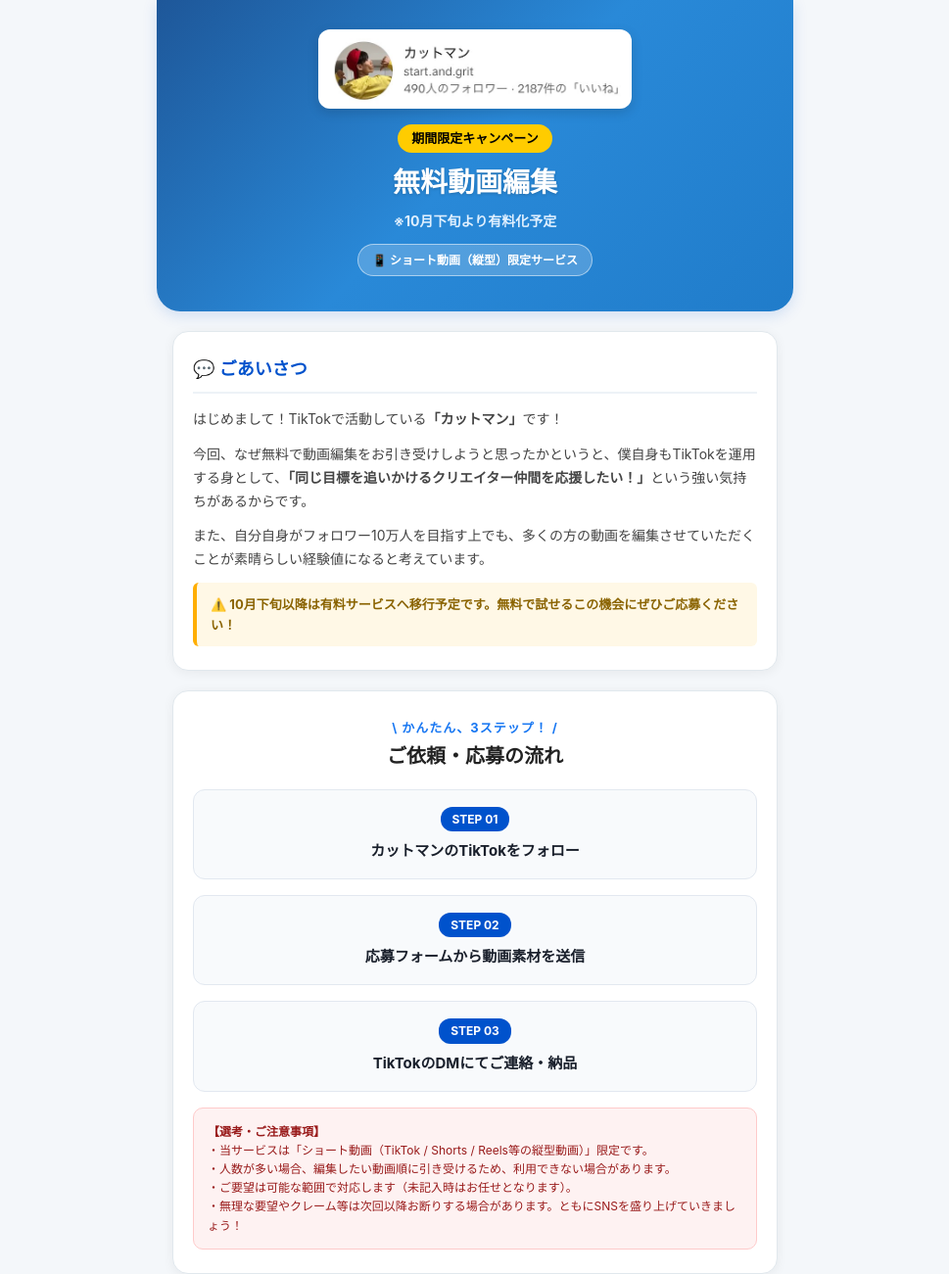
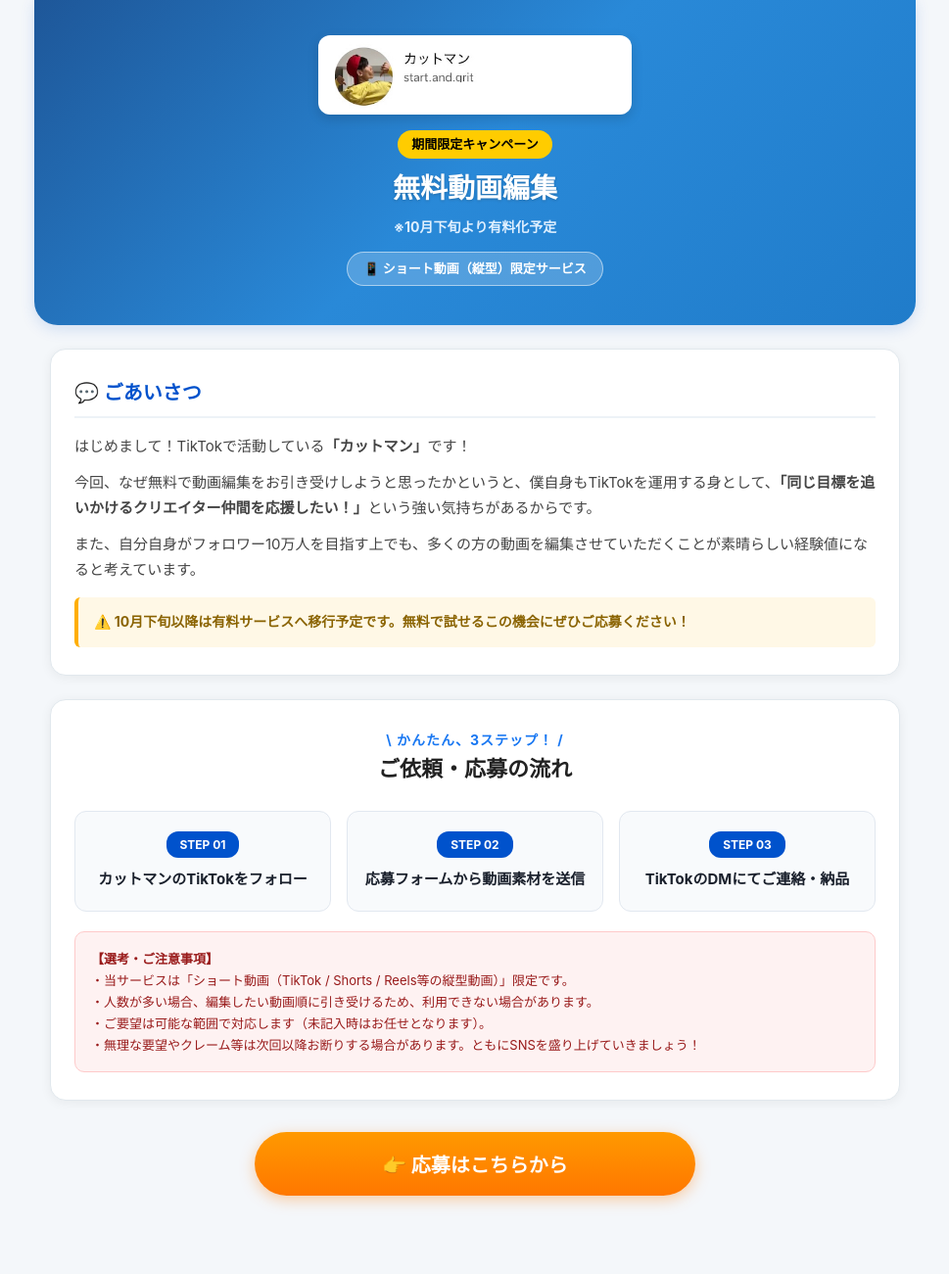
Before and after one commit to LH20000603-wq/cutman-edit, a plain HTML site: page index.html in a window 1280 px wide. Shown: the top 1301 px of the page at 98% size, without its empty margins (155-1124 px from the left). Drawn offline with Linux system fonts and the light colour scheme.

Commit message:
Refactor styles and update form layout in index.html
Updated styles and layout for various elements in index.html. Adjusted container width, padding, font sizes, and modified form fields for better user experience.

```diff
--- a/index.html
+++ b/index.html
@@ -18,26 +18,24 @@
     * { box-sizing: border-box; margin: 0; padding: 0; font-family: -apple-system, BlinkMacSystemFont, "Segoe UI", Roboto, "Helvetica Neue", Arial, sans-serif; }
     body { background-color: var(--bg-light); color: var(--text-main); line-height: 1.6; padding-bottom: 60px; }
 
-    .container { max-width: 650px; margin: 0 auto; }
+    .container { max-width: 900px; margin: 0 auto; }
 
-    /* ヒーローヘッダー (クラウドワークス風の青背景) */
+    /* ヒーローヘッダー */
     .hero {
       background: linear-gradient(135deg, #1e5799 0%, #2989d8 50%, #207cca 100%);
       color: #fff;
       text-align: center;
-      padding: 30px 20px 36px;
+      padding: 36px 20px 40px;
       border-radius: 0 0 24px 24px;
       box-shadow: 0 4px 15px rgba(0,82,204,0.15);
-      position: relative;
     }
 
-    /* プロフィール画像をそのままカード状で綺麗に見せるスタイル */
     .hero-profile {
       width: 100%;
       max-width: 320px;
       height: auto;
       border-radius: 12px;
-      border: 2px solid rgba(255, 255, 255, 0.8);
+      border: 2px solid rgba(255, 255, 255, 0.9);
       margin: 0 auto 16px;
       box-shadow: 0 4px 12px rgba(0,0,0,0.15);
       display: block;
@@ -67,12 +65,12 @@
       background: rgba(255, 255, 255, 0.2);
       border: 1px solid rgba(255, 255, 255, 0.5);
       color: #fff;
-      font-size: 12px;
+      font-size: 13px;
       font-weight: bold;
-      padding: 6px 14px;
+      padding: 6px 16px;
       border-radius: 20px;
       display: inline-block;
-      margin-top: 12px;
+      margin-top: 14px;
     }
 
     .main-content { padding: 0 16px; }
@@ -81,54 +79,60 @@
     .card {
       background: var(--card-bg);
       border-radius: 16px;
-      padding: 24px 20px;
-      margin-top: 20px;
+      padding: 28px 24px;
+      margin-top: 24px;
       box-shadow: 0 2px 12px rgba(0,0,0,0.06);
       border: 1px solid #e1e8ed;
     }
 
     .card h2 {
-      font-size: 18px;
+      font-size: 20px;
       color: var(--secondary-blue);
-      margin-bottom: 14px;
+      margin-bottom: 16px;
       border-bottom: 2px solid #edf2f7;
       padding-bottom: 8px;
-      display: flex;
-      align-items: center;
-      gap: 6px;
     }
 
-    .card p { font-size: 14px; color: #444; margin-bottom: 12px; line-height: 1.7; }
+    .card p { font-size: 15px; color: #444; margin-bottom: 12px; line-height: 1.7; }
 
     .notice-box {
       background: #fff8e6;
       border-left: 4px solid #ffae00;
-      padding: 12px 14px;
+      padding: 14px 16px;
       border-radius: 6px;
-      margin-top: 12px;
-      font-size: 13px;
+      margin-top: 16px;
+      font-size: 14px;
       color: #8a6300;
       font-weight: bold;
     }
 
-    /* かんたん3ステップイラスト表示 (クラウドワークス風) */
-    .steps-header { text-align: center; margin-bottom: 18px; }
-    .steps-header span { font-size: 13px; font-weight: bold; color: var(--primary-blue); letter-spacing: 1px; }
-    .steps-header h3 { font-size: 20px; font-weight: bold; color: #222; }
+    /* 3ステップ（横並び表示） */
+    .steps-header { text-align: center; margin-bottom: 24px; }
+    .steps-header span { font-size: 14px; font-weight: bold; color: var(--primary-blue); letter-spacing: 1px; }
+    .steps-header h3 { font-size: 22px; font-weight: bold; color: #222; }
 
     .steps-container {
-      display: flex;
-      flex-direction: column;
+      display: grid;
+      grid-template-columns: repeat(3, 1fr);
       gap: 16px;
+    }
+
+    @media (max-width: 600px) {
+      .steps-container {
+        grid-template-columns: 1fr;
+      }
     }
 
     .step-item {
       background: #f8fafc;
       border: 1px solid #e2e8f0;
       border-radius: 12px;
-      padding: 16px;
+      padding: 20px 14px;
       text-align: center;
-      position: relative;
+      display: flex;
+      flex-direction: column;
+      align-items: center;
+      justify-content: center;
     }
 
     .step-badge {
@@ -136,10 +140,10 @@
       color: #fff;
       font-size: 12px;
       font-weight: bold;
-      padding: 3px 12px;
+      padding: 4px 14px;
       border-radius: 12px;
       display: inline-block;
-      margin-bottom: 8px;
+      margin-bottom: 10px;
     }
 
     .step-title { font-weight: bold; font-size: 15px; color: #1a202c; }
@@ -149,58 +153,63 @@
       background: #fef2f2;
       border: 1px solid #fecaca;
       border-radius: 10px;
-      padding: 14px;
-      margin-top: 16px;
-      font-size: 12px;
+      padding: 16px;
+      margin-top: 20px;
+      font-size: 13px;
       color: #991b1b;
-      line-height: 1.6;
+      line-height: 1.7;
     }
 
     /* 応募ボタン */
     .btn-apply {
       display: block;
       width: 100%;
+      max-width: 450px;
+      margin: 32px auto;
       background: linear-gradient(180deg, #ff9900 0%, #ff7700 100%);
       color: #fff;
       text-align: center;
-      font-size: 19px;
+      font-size: 20px;
       font-weight: bold;
       padding: 18px;
       border-radius: 35px;
-      text-decoration: none;
-      margin: 28px 0;
-      box-shadow: 0 4px 15px rgba(255, 119, 0, 0.35);
       border: none;
       cursor: pointer;
+      box-shadow: 0 4px 15px rgba(255, 119, 0, 0.35);
       transition: transform 0.2s;
     }
     .btn-apply:hover { transform: translateY(-2px); }
 
     /* 応募フォーム画面 */
     #formSection { display: none; padding: 20px 16px; }
-    .form-group { margin-bottom: 18px; }
-    .form-group label { display: block; font-size: 13px; font-weight: bold; margin-bottom: 6px; color: #333; }
-    .form-group label .req { color: #e53e3e; margin-left: 4px; font-size: 11px; background: #fff5f5; padding: 2px 6px; border-radius: 4px; border: 1px solid #feb2b2; }
-    .form-group label .opt { color: #718096; margin-left: 4px; font-size: 11px; }
+    .form-group { margin-bottom: 20px; }
+    .form-group label { display: block; font-size: 14px; font-weight: bold; margin-bottom: 8px; color: #333; }
+    .form-group label .req { color: #e53e3e; margin-left: 6px; font-size: 11px; background: #fff5f5; padding: 2px 6px; border-radius: 4px; border: 1px solid #feb2b2; }
+    .form-group label .opt { color: #718096; margin-left: 6px; font-size: 11px; }
 
     .form-group input, .form-group textarea {
       width: 100%;
-      padding: 12px;
+      padding: 12px 14px;
       background: #fff;
       border: 1px solid #cbd5e0;
       border-radius: 8px;
       color: #2d3748;
-      font-size: 14px;
+      font-size: 15px;
       outline: none;
     }
     .form-group input:focus, .form-group textarea:focus { border-color: var(--primary-blue); box-shadow: 0 0 0 3px rgba(24,119,242,0.15); }
-    .form-group textarea { resize: vertical; height: 110px; }
+    .form-group textarea { resize: vertical; height: 120px; }
+
+    .char-count { font-size: 12px; color: #718096; text-align: right; margin-top: 4px; }
 
     .submit-btn {
       width: 100%;
+      max-width: 400px;
+      display: block;
+      margin: 24px auto 0;
       background: var(--primary-blue);
       color: #fff;
-      font-size: 17px;
+      font-size: 18px;
       font-weight: bold;
       padding: 16px;
       border: none;
@@ -208,7 +217,7 @@
       cursor: pointer;
       box-shadow: 0 4px 12px rgba(24,119,242,0.3);
     }
-    .back-btn { display: inline-block; color: var(--text-sub); font-size: 13px; text-decoration: none; margin-bottom: 16px; cursor: pointer; font-weight: bold; }
+    .back-btn { display: inline-block; color: var(--text-sub); font-size: 14px; text-decoration: none; margin-bottom: 16px; cursor: pointer; font-weight: bold; }
   </style>
 </head>
 <body>
@@ -220,8 +229,8 @@
 
       <!-- ヘッダーエリア -->
       <div class="hero">
-        <!-- TikTokのプロフィール画像をそのまま角丸カード風に表示 -->
-        <img src="IMG_1319.jpeg" alt="カットマン プロフィール" class="hero-profile" onerror="this.style.display='none'">
+        <!-- アップロードした画像を表示 -->
+        <img src="icon.png" alt="カットマン プロフィール" class="hero-profile" onerror="this.style.display='none'">
 
         <div class="badge-wrap"><span class="badge">期間限定キャンペーン</span></div>
         <h1>無料動画編集</h1>
@@ -295,18 +304,14 @@
           </div>
 
           <div class="form-group">
-            <label>2. フォロー画面のスクリーンショット <span class="req">必須</span></label>
-            <input type="file" name="screenshot" accept="image/*" required>
-          </div>
-
-          <div class="form-group">
-            <label>3. 編集してほしい動画素材（※ショート動画限定） <span class="req">必須</span></label>
+            <label>2. 編集してほしい動画素材（※ショート動画限定） <span class="req">必須</span></label>
             <input type="file" name="video_file" accept="video/*" required>
           </div>
 
           <div class="form-group">
-            <label>4. どのような編集をしてほしいか <span class="opt">(任意・500字以内)</span></label>
-            <textarea name="request_detail" maxlength="500" placeholder="テロップの雰囲気やカット割りなど、ご希望があればご記入ください。未記入の場合はこちらにお任せとなります。"></textarea>
+            <label>3. どのような編集をしてほしいか <span class="opt">(任意・500字以内)</span></label>
+            <textarea id="requestText" name="request_detail" maxlength="500" placeholder="テロップの雰囲気やカット割りなど、ご希望があればご記入ください。未記入の場合はこちらにお任せとなります。" oninput="updateCount(this)"></textarea>
+            <div class="char-count"><span id="charNum">0</span> / 500文字</div>
           </div>
 
           <button type="submit" class="submit-btn">上記の内容で送信する</button>
@@ -328,6 +333,13 @@
       document.getElementById('mainSection').style.display = 'block';
       window.scrollTo(0, 0);
     }
+
+    function updateCount(textarea) {
+      if (textarea.value.length > 500) {
+        textarea.value = textarea.value.substring(0, 500);
+      }
+      document.getElementById('charNum').innerText = textarea.value.length;
+    }
   </script>
 </body>
 </html>
```
